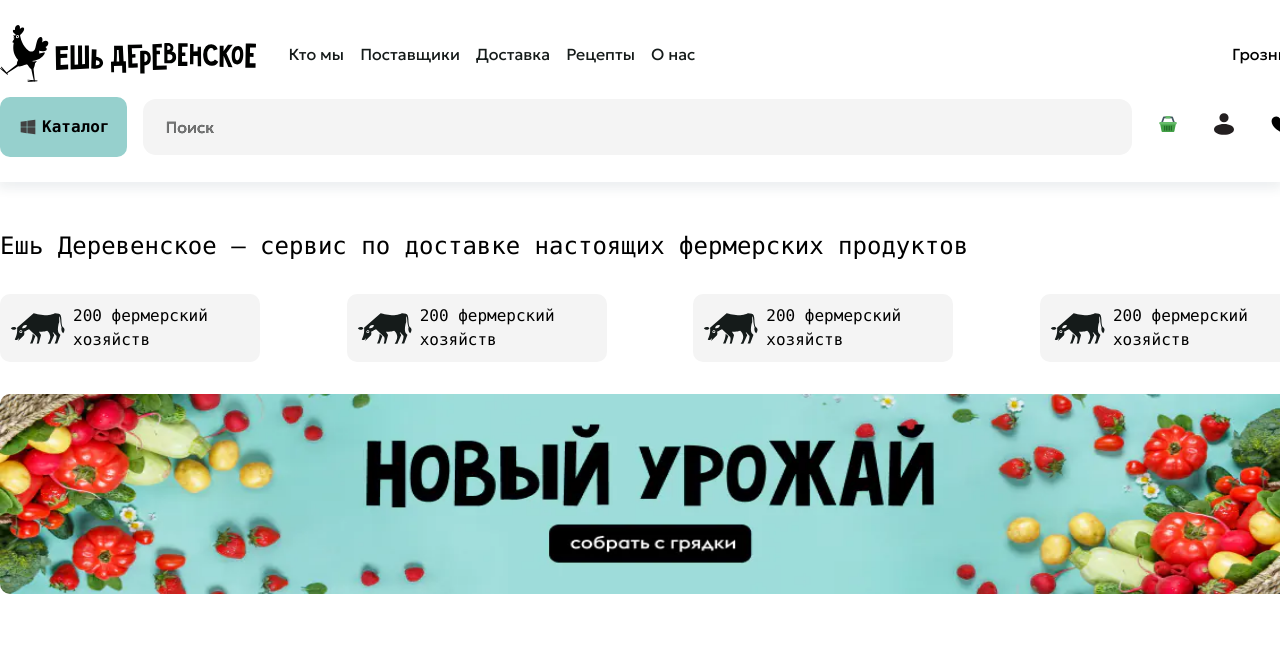
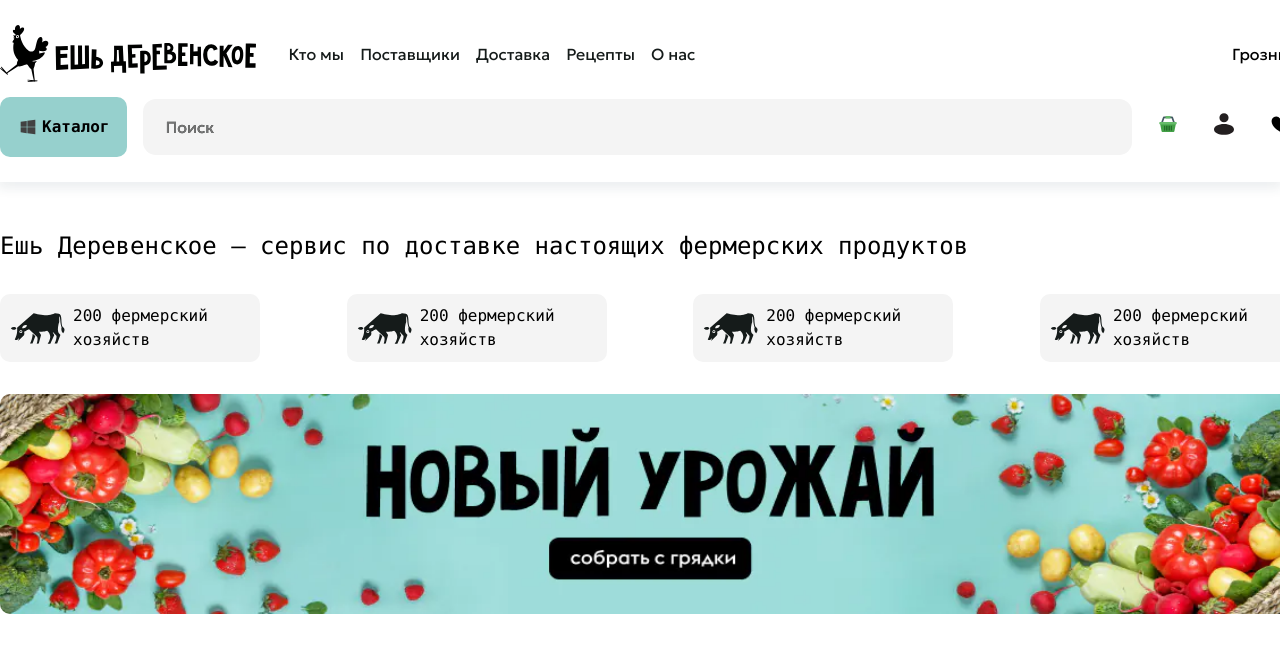
Before and after one commit to Bugazov/fermer, a Next.js app: page / in a window 1280 px wide. Shown: the top 652 px of the page. Built offline with nearby package versions, Linux system fonts and the light colour scheme.

Commit message:
изменил ширину баннера

```diff
--- a/src/screens/MainPage/ui/MainPage/MainPage.module.scss
+++ b/src/screens/MainPage/ui/MainPage/MainPage.module.scss
@@ -8,6 +8,6 @@
 
 .banner{
   width: 100%;
-  height: 200px;
+  height: 220px;
   border-radius: 10px;
 }
```
